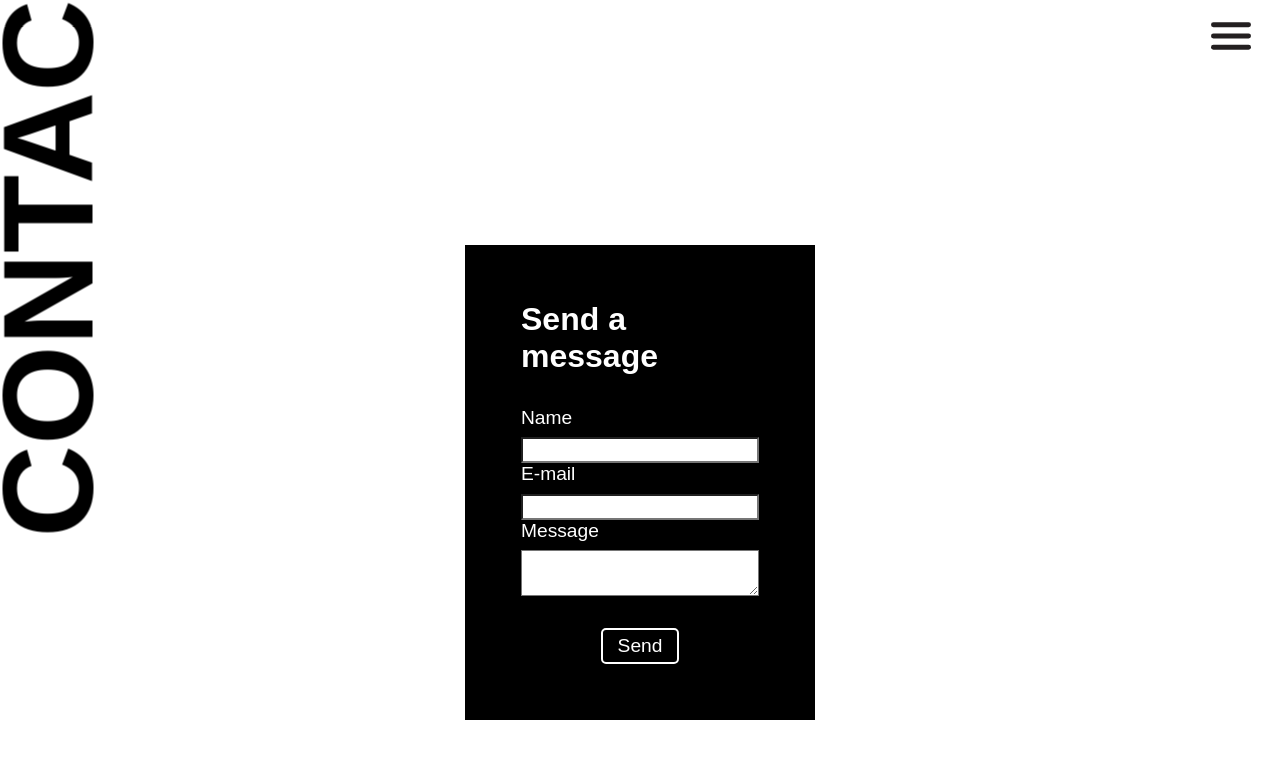
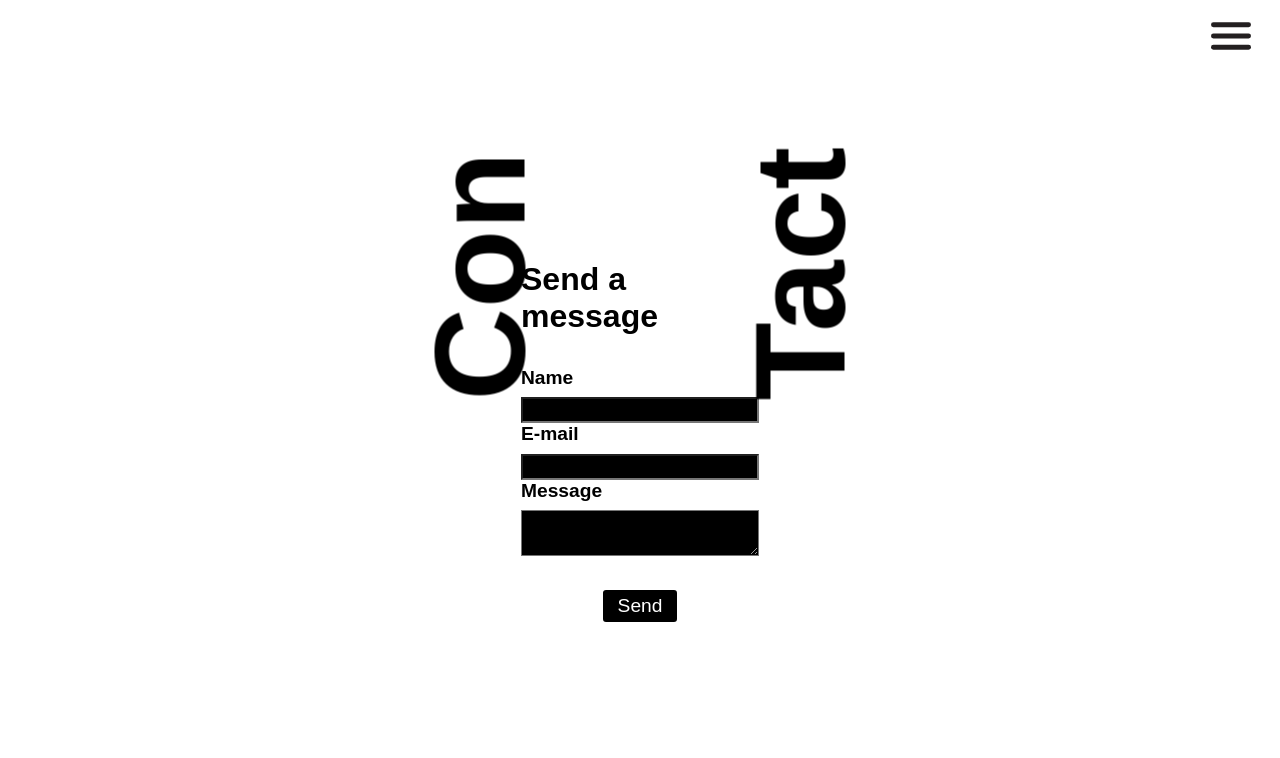
Before and after one commit to gmo93/photo-fol, a Next.js app: page /contact in a window 1280 px wide. Shown: the top 758 px of the page. Built offline with nearby package versions, Linux system fonts and the light colour scheme.

Commit message:
-Changed contact form to fit website branding and style better. -Changed titles of each photo page to be more artistic in fluent within the brands guidlines

```diff
--- a/src/pages/art.jsx
+++ b/src/pages/art.jsx
@@ -12,7 +12,7 @@ export default function Art() {
       <NavBar />
       <div className={styles.photoPage}>
         <div className={styles.portfolioContainer}>
-          <h1 className={styles.photoTitle}>Art</h1>
+          <h1 id = {styles.artTitle} className={styles.photoTitle}>Art</h1>
           <div className={styles.column}>
             <div className={styles.columnImage}>
               <Image
@@ -46,8 +46,6 @@ export default function Art() {
                 style={{ objectFit: 'contain' }}
               />
             </div>
-          </div>
-          <div id={styles.middleColumn} className={styles.column}>
             <div className={styles.columnImage}>
               <Image
                 src="/jordanPainting2.jpg"
@@ -80,8 +78,6 @@ export default function Art() {
                 style={{ objectFit: 'contain' }}
               />
             </div>
-          </div>
-          <div className={styles.column}>
             <div className={styles.columnImage}>
               <Image
                 src="/canopy1.jpg"
--- a/src/pages/contact.jsx
+++ b/src/pages/contact.jsx
@@ -6,11 +6,12 @@ import NavBar from './components/NavBar';
 export default function Contact() {
   return (
     <div className={styles.container}>
-        <Menu />
-        <NavBar />
-      <h1 className={styles.photoTitle}>
-        CONTACT
-      </h1>
+      <Menu />
+      <NavBar />
+      <div className={styles.contactTitleBox}>
+        <h1 className={styles.contactTitle}>Con</h1>
+        <h1 className={styles.contactTitle}>Tact</h1>
+      </div>
       <div className={styles.contactBox}>
         <ContactForm />
       </div>
--- a/src/pages/travel.jsx
+++ b/src/pages/travel.jsx
@@ -12,7 +12,11 @@ export default function RealEstate() {
       <NavBar />
       <div className={styles.photoPage}>
         <div className={styles.portfolioContainer}>
-          <h1 id = {styles.travelTitle} className={styles.photoTitle}>Travel</h1>
+          <div className={styles.titleBox}>
+            <h1 id={styles.travelTitle} className={styles.photoTitle}>
+              Travel
+            </h1>
+          </div>
           <div className={styles.column}>
             <div className={styles.columnImage}>
               <Image
--- a/src/styles/Home.module.css
+++ b/src/styles/Home.module.css
@@ -331,8 +331,8 @@
   flex-wrap: wrap;
   width: 350px;
   height: 475px;
-  background-color: black;
-  color: white !important;
+  background-color: white;
+  color: black !important;
   padding: 7vh;
   margin-bottom: 10vh;
 }
@@ -342,10 +342,10 @@
 .contactLabel {
   display: flex;
   flex-wrap: wrap;
-  background-color: black;
   font-size: 1.2em;
   margin-bottom: 1vh;
-  color: white !important;
+  color: black !important;
+  font-weight: 600;
 }
 .contactBox {
   display: flex;
@@ -356,12 +356,13 @@
   width: 100vw;
 }
 .inputLabel {
-  background-color: white;
-  color: black;
+  background-color: black;
+  color: white;
   text-align: left;
   padding-left: 0.25vw;
   width: 100%;
   font-size: 1.2em;
+
 }
 .buttonBox {
   display: flex;
@@ -460,14 +461,21 @@
   }
 }
 .photoTitle {
-  width: 100vh !important;
-  left: -44vh;
   transition: top 2s;
-  position: fixed;
   font-size: 8em;
   rotate: -90deg;
   animation-name: fontSmall;
-  animation-duration: .5s;
+  animation-duration: 0.5s;
+  animation-fill-mode: forwards;
+  z-index: 30;
+}
+.contactTitle {
+  transition: top 2s;
+  width: 25%;
+  font-size: 8em;
+  rotate: -90deg;
+  animation-name: fontSmall;
+  animation-duration: 0.5s;
   animation-fill-mode: forwards;
   z-index: 30;
 }
@@ -482,6 +490,42 @@
 }
 #realEstateTitle {
   transform: translateX(-15vh);
+}
+#artTitle {
+  margin-top: 15vh;
+  margin-bottom: -18vh;
+}
+#productTitle {
+  margin-top: 18vh;
+  margin-bottom: -15vh;
+  width: 30%;
+}
+.productTitleBox {
+  display: flex;
+  height: 30vh;
+  width: 100%;
+  justify-content: center;
+  align-items: center;
+  margin-top: 5vh;
+  margin-bottom: -15vh;
+}
+.contactTitleBox {
+  display: flex;
+  height: 20vh;
+  width: 100vw;
+  justify-content: center;
+  align-items: center;
+  margin-top: 20vh;
+  margin-bottom: -45vh;
+}
+.titleBox {
+  height: 100vh;
+  width: 20vw;
+  display: flex;
+  position: fixed;
+  justify-content: flex-end;
+  align-items: center;
+  z-index: 10;
 }
 .titleContainer {
   display: flex;
@@ -506,6 +550,7 @@
   justify-content: space-around;
   flex-wrap: wrap;
   width: 80vw;
+  height: 100vh;
   z-index: 2;
 }
 .column {
```
Also changed, not shown: src/pages/product.jsx (+8 -5 lines).
